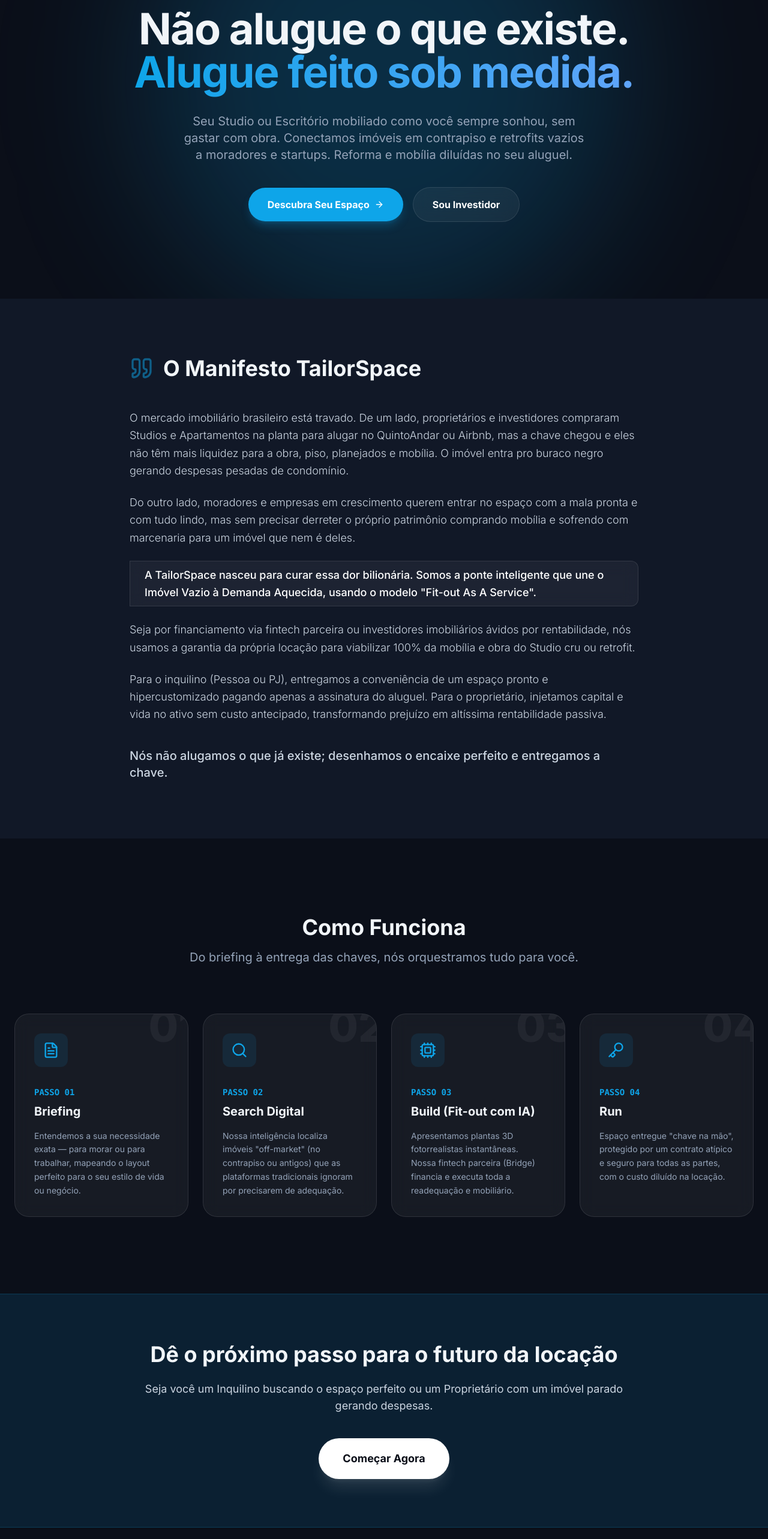
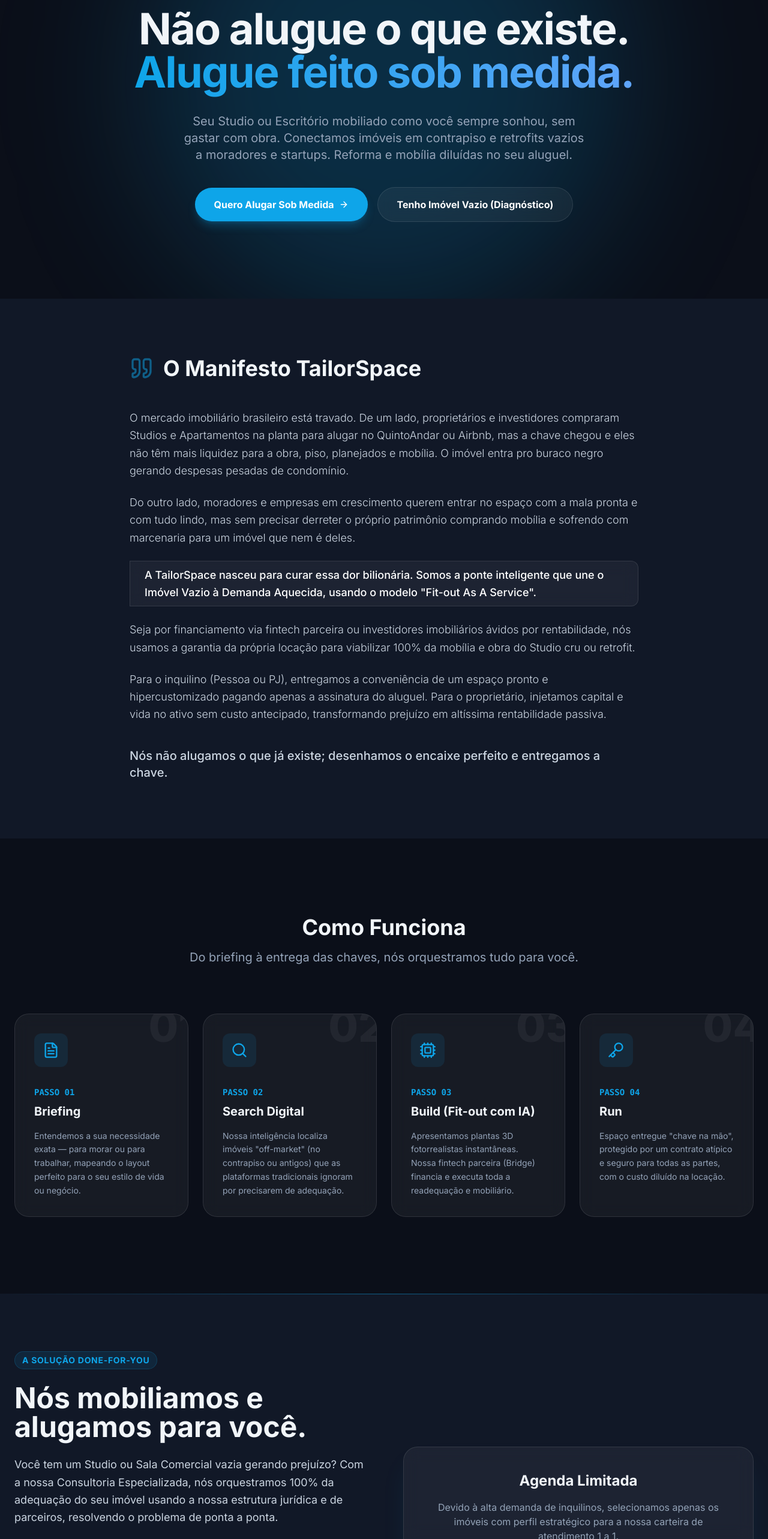
Before and after one commit to aleandrade926/tailorspace-app, a React (Vite) app: page / in a window 1280 px wide. Shown: the part 234-2800 px from the top of the page at 60% size. Built offline with nearby package versions, Linux system fonts and the light colour scheme.

Commit message:
feat(sales): adicionado funil peixe assado com links calendly na home

```diff
--- a/src/App.tsx
+++ b/src/App.tsx
@@ -50,11 +50,11 @@
             </p>
             <div className="flex flex-col sm:flex-row items-center justify-center gap-4">
               <Link to="/auth" className="w-full sm:w-auto px-8 py-4 bg-brand-500 text-white rounded-full font-bold flex items-center justify-center gap-2 hover:bg-brand-600 transition-all shadow-lg shadow-brand-500/25">
-                Descubra Seu Espaço <ArrowRight className="w-4 h-4" />
+                Quero Alugar Sob Medida <ArrowRight className="w-4 h-4" />
               </Link>
-              <Link to="/pricing" className="w-full sm:w-auto px-8 py-4 glass text-white rounded-full font-bold hover:bg-white/10 transition-all">
-                Sou Investidor
-              </Link>
+              <a href="https://calendly.com/tailorspace28/30min" target="_blank" rel="noopener noreferrer" className="w-full sm:w-auto px-8 py-4 glass text-white rounded-full font-bold hover:bg-white/10 transition-all border border-brand-500/30">
+                Tenho Imóvel Vazio (Diagnóstico)
+              </a>
             </div>
           </motion.div>
         </div>
@@ -129,6 +129,63 @@
         </div>
       </section>
 
+      {/* Consultoria High Ticket (Peixe Assado) Section */}
+      <section className="py-24 bg-dark-800 relative overflow-hidden">
+        <div className="absolute top-0 left-0 w-full h-px bg-gradient-to-r from-transparent via-brand-500/50 to-transparent"></div>
+        <div className="max-w-7xl mx-auto px-6">
+          <div className="grid md:grid-cols-2 gap-16 items-center">
+            <div>
+              <span className="inline-block py-1 px-3 rounded-full bg-brand-500/10 text-brand-500 border border-brand-500/20 text-sm font-bold mb-6 tracking-wider">
+                A SOLUÇÃO DONE-FOR-YOU
+              </span>
+              <h2 className="text-3xl md:text-5xl font-bold mb-6">Nós mobiliamos e alugamos para você.</h2>
+              <p className="text-lg text-slate-300 mb-8 leading-relaxed">
+                Você tem um Studio ou Sala Comercial vazia gerando prejuízo? Com a nossa Consultoria Especializada, nós orquestramos 100% da adequação do seu imóvel usando a nossa estrutura jurídica e de parceiros, resolvendo o problema de ponta a ponta.
+              </p>
+
+              <div className="space-y-6 mb-10">
+                <div className="flex gap-4">
+                  <div className="w-12 h-12 rounded-full bg-brand-500/10 flex items-center justify-center shrink-0">
+                    <FileText className="w-6 h-6 text-brand-500" />
+                  </div>
+                  <div>
+                    <h4 className="text-xl font-bold mb-1">Pilar Jurídico</h4>
+                    <p className="text-slate-400">Contratos blindados de locação com cláusulas de carência e reversão total de benfeitorias.</p>
+                  </div>
+                </div>
+                <div className="flex gap-4">
+                  <div className="w-12 h-12 rounded-full bg-brand-500/10 flex items-center justify-center shrink-0">
+                    <Cpu className="w-6 h-6 text-brand-500" />
+                  </div>
+                  <div>
+                    <h4 className="text-xl font-bold mb-1">Pilar Operacional</h4>
+                    <p className="text-slate-400">Curadoria premium de parceiros de marcenaria e montagem FTS. Nós tocamos o projeto para o inquilino.</p>
+                  </div>
+                </div>
+                <div className="flex gap-4">
+                  <div className="w-12 h-12 rounded-full bg-brand-500/10 flex items-center justify-center shrink-0">
+                    <ShieldCheck className="w-6 h-6 text-brand-500" />
+                  </div>
+                  <div>
+                    <h4 className="text-xl font-bold mb-1">Pilar Financeiro</h4>
+                    <p className="text-slate-400">Planilha de Viabilidade e ROI comprovando a rentabilidade da carência vs. imóvel parado.</p>
+                  </div>
+                </div>
+              </div>
+            </div>
+
+            <div className="glass p-10 rounded-3xl border border-brand-500/30 shadow-2xl shadow-brand-500/10 text-center flex flex-col items-center justify-center">
+              <h3 className="text-2xl font-bold mb-4">Agenda Limitada</h3>
+              <p className="text-slate-400 mb-8">Devido à alta demanda de inquilinos, selecionamos apenas os imóveis com perfil estratégico para a nossa carteira de atendimento 1 a 1.</p>
+              <a href="https://calendly.com/tailorspace28/30min" target="_blank" rel="noopener noreferrer" className="w-full py-5 bg-brand-500 text-white rounded-xl font-bold hover:bg-brand-600 transition-all shadow-lg shadow-brand-500/25 text-lg flex items-center justify-center gap-2">
+                Agendar Reunião Estratégica <ArrowRight className="w-5 h-5"/>
+              </a>
+              <p className="mt-4 text-xs text-slate-500">Diagnóstico Online Gratuito - 30 minutos</p>
+            </div>
+          </div>
+        </div>
+      </section>
+
       {/* CTA Section */}
       <section className="py-20 bg-brand-900/30 border-y border-brand-500/20">
         <div className="max-w-4xl mx-auto text-center px-6">
@@ -136,9 +193,14 @@
           <p className="text-lg text-slate-300 mb-10">
             Seja você um Inquilino buscando o espaço perfeito ou um Proprietário com um imóvel parado gerando despesas.
           </p>
-          <Link to="/auth" className="inline-flex px-10 py-5 bg-white text-dark-900 rounded-full font-bold text-lg hover:bg-slate-200 transition-colors shadow-xl shadow-white/10">
-            Começar Agora
-          </Link>
+          <div className="flex flex-col sm:flex-row items-center justify-center gap-4">
+            <Link to="/auth" className="w-full sm:w-auto px-8 py-4 bg-white text-dark-900 rounded-full font-bold hover:bg-slate-200 transition-colors shadow-xl shadow-white/10">
+              Quero Alugar Sob Medida
+            </Link>
+            <a href="https://calendly.com/tailorspace28/30min" target="_blank" rel="noopener noreferrer" className="w-full sm:w-auto px-8 py-4 bg-brand-500 text-white rounded-full font-bold hover:bg-brand-600 transition-all shadow-xl shadow-brand-500/25">
+              Quero Mobiliar Meu Imóvel
+            </a>
+          </div>
         </div>
       </section>
 
```
